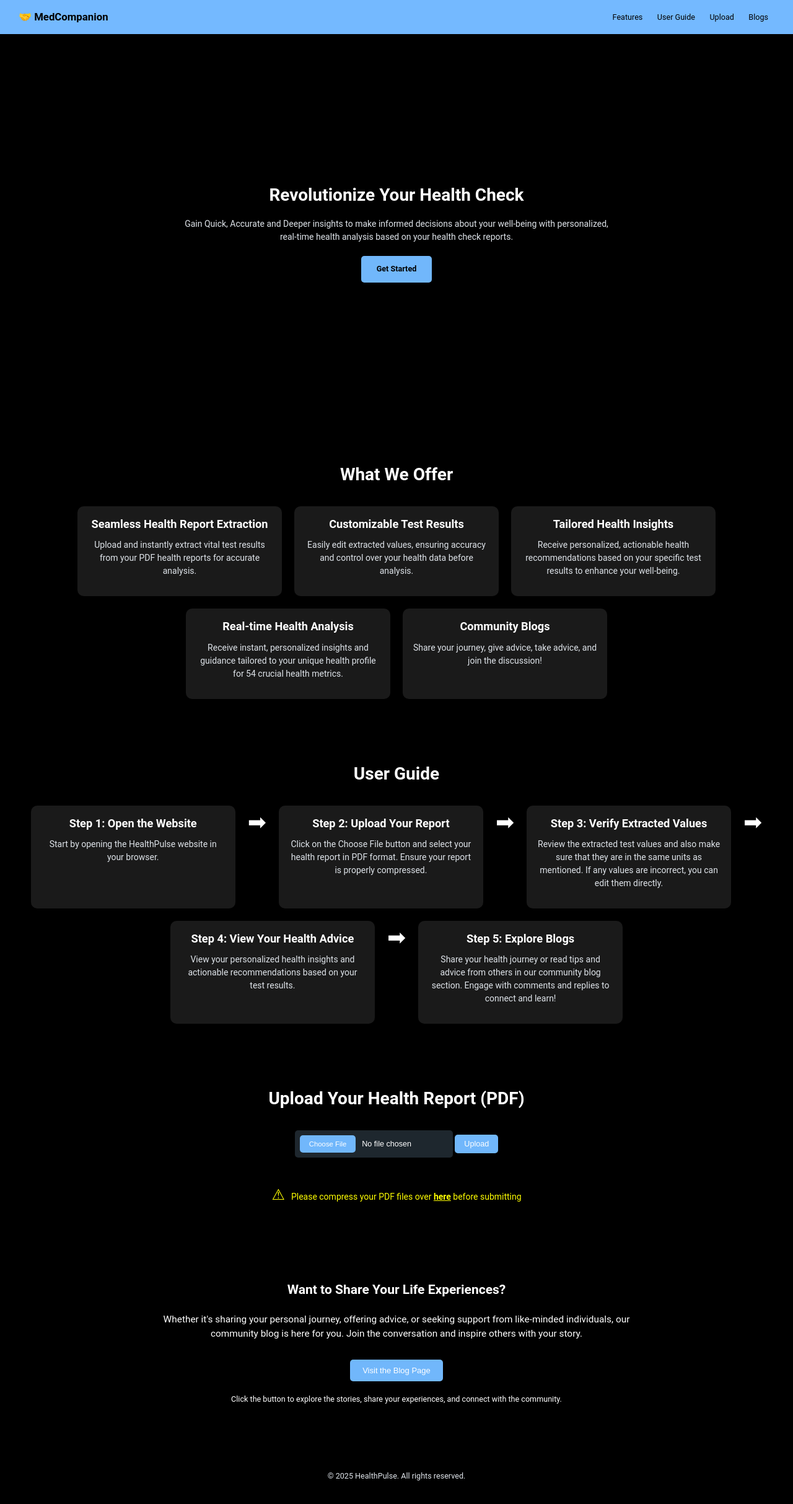
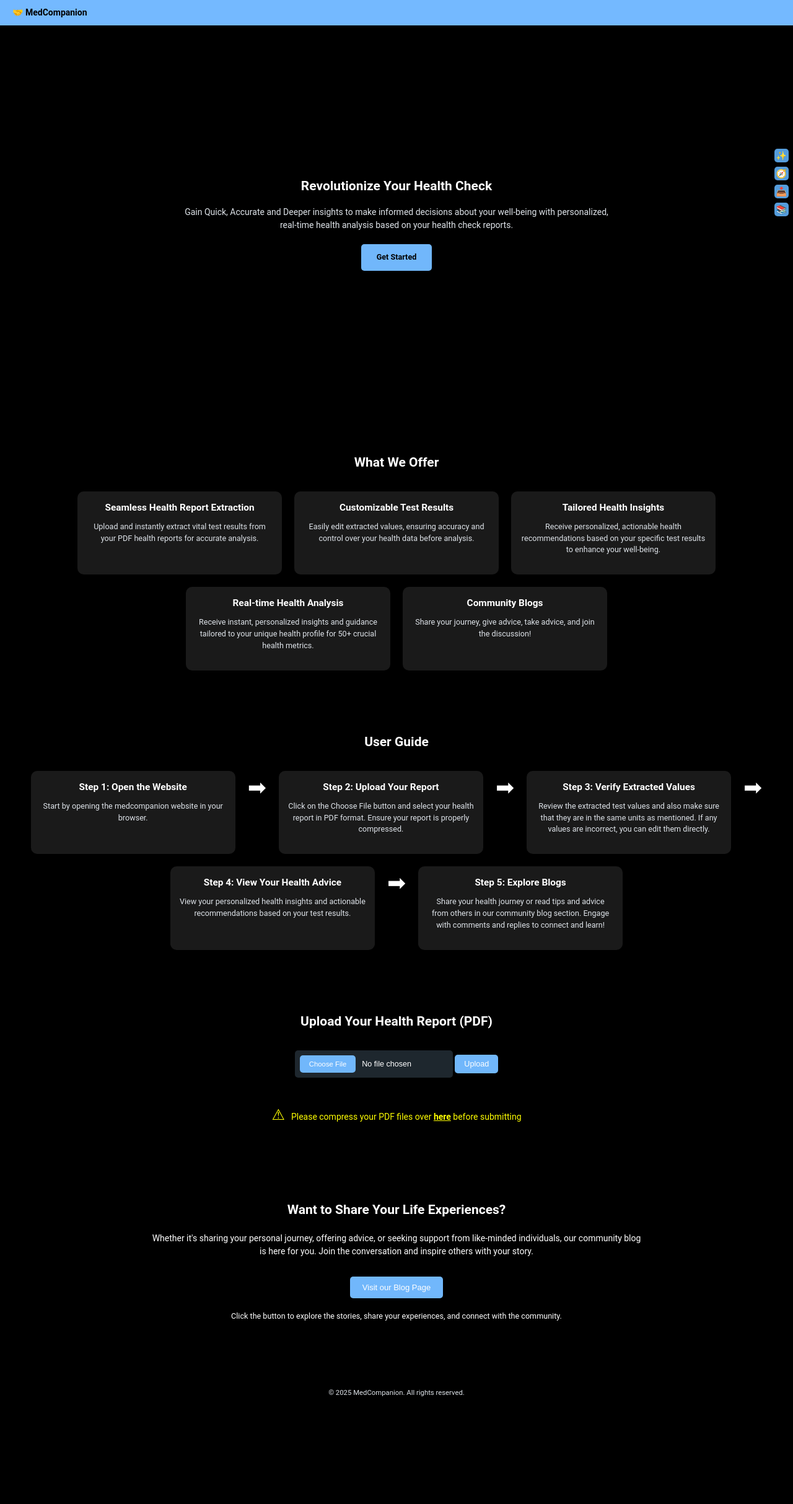
Before and after one commit to eyogesh007/HealthPulse, a Flask app: page / in a window 1280 px wide. Shown: the whole page at 62% size. After the commit the page ends 2253 px from the top, so only its background shows below. Run offline with Flask 2, Linux system fonts and the light colour scheme; some libraries are stand-ins or nearby versions.

Commit message:
Updated UI in all pages

```diff
--- a/templates/index.html
+++ b/templates/index.html
@@ -25,7 +25,7 @@
 
         p {
             margin: 0 0 15px;
-            font-size: 1em;
+            font-size: 0.9em;
             color: #dfe4ea;
         }
 
@@ -33,7 +33,7 @@
             display: flex;
             justify-content: space-between;
             align-items: center;
-            padding: 15px 30px;
+            padding: 10px 20px;
             background-color: #74b9ff;
             box-shadow: 0 2px 6px rgba(0, 0, 0, 0.2);
             position: sticky;
@@ -42,7 +42,7 @@
         }
 
         .logo {
-            font-size: 1.2em;
+            font-size: 1em;
             font-weight: bold;
             color: black;
         }
@@ -75,7 +75,7 @@
         }
 
         .hero h1 {
-            font-size: 2em;
+            font-size: 1.5em;
             margin-bottom: 15px;
         }
 
@@ -106,7 +106,7 @@
         }
 
         .features h2 {
-            font-size: 2em;
+            font-size: 1.5em;
             margin-bottom: 30px;
             color: #ffffff;
         }
@@ -134,7 +134,7 @@
         }
 
         .feature-card h3 {
-            font-size: 1.3em;
+            font-size: 1.1em;
             margin-bottom: 10px;
             color: #ffffff;
         }
@@ -146,7 +146,7 @@
         }
 
         .upload h2 {
-            font-size: 2em;
+            font-size: 1.5em;
             margin-bottom: 30px;
             color: #ffffff;
         }
@@ -358,24 +358,48 @@
     }
 }
 
+.sticky-buttons {
+  position: fixed;
+  top: 30%;
+  right: 7px;
+  display: flex;
+  flex-direction: column;
+  gap: 7px;
+  z-index: 1000;
+}
+
+.sticky-buttons button {
+  padding: 3px 3px;
+  background-color: #559DDC;
+  color: white;
+  border: none;
+  border-radius: 5px;
+  cursor: pointer;
+  font-family: 'Arial', sans-serif;
+  font-size: 14px;
+  transition: all 0.3s ease;
+}
+
+.sticky-buttons button:hover {
+  background-color: #0056b3;
+  transform: scale(1.1);
+}
+
+
 
     </style>
 </head>
 <body>
     <header class="header">
         <div class="logo">🤝 MedCompanion</div>
-        <button class="menu-btn" onclick="toggleMenu()">
-            <span></span>
-            <span></span>
-            <span></span>
-        </button>
-        <nav class="nav" id="nav">
-            <a href="#features">Features</a>
-            <a href="#how-to-use">User Guide</a>
-            <a href="#upload">Upload</a>
-            <a href="#community-section">Blogs</a>
-        </nav>
+
     </header>
+    <div class="sticky-buttons">
+        <button onclick="scrollToSection('features')">✨</button>
+        <button onclick="scrollToSection('how-to-use')">🧭</button>
+        <button onclick="scrollToSection('upload')">📥</button>
+        <button onclick="scrollToSection('community-section')">📚</button>
+      </div>
 
     <section class="hero">
         <div class="hero-content">
@@ -402,7 +426,7 @@
             </div>
             <div class="feature-card">
                 <h3>Real-time Health Analysis</h3>
-                <p>Receive instant, personalized insights and guidance tailored to your unique health profile for 54 crucial health metrics.</p>
+                <p>Receive instant, personalized insights and guidance tailored to your unique health profile for 50+ crucial health metrics.</p>
             </div>
             <div class="feature-card">
                 <h3>Community Blogs</h3>
@@ -416,7 +440,7 @@
         <div class="feature-list">
             <div class="feature-card">
                 <h3>Step 1: Open the Website</h3>
-                <p>Start by opening the HealthPulse website in your browser.</p>
+                <p>Start by opening the medcompanion website in your browser.</p>
             </div>
              <!-- Arrow -->
              <div class="arrow"></div>
@@ -451,7 +475,7 @@
     <section id="upload" class="upload">
         <h2>Upload Your Health Report (PDF)</h2>
         <div class="container">
-            <form id="uploadForm" action="/uploads" method="POST" enctype="multipart/form-data">
+            <form id="uploadForm" action="http://127.0.0.1:5000/uploads" method="POST" enctype="multipart/form-data">
                 <input type="file" id="pdf_file" name="pdf_file" accept="application/pdf" required>
                 <button type="submit">Upload</button>
             </form><br>
@@ -468,13 +492,13 @@
 
     <section id="community-section" style="text-align: center; padding: 50px; background-color: black; border-radius: 10px; margin: 20px auto; max-width: 800px; box-shadow: 0 4px 8px rgba(0, 0, 0, 0.1);">
         <h2 style="color: white; font-size: 1.5em; margin-bottom: 20px;">Want to Share Your Life Experiences?</h2>
-        <p style="color: white; font-size: 1.1em; margin-bottom: 30px;">
+        <p style="color: white; font-size: 1em; margin-bottom: 30px;">
             Whether it's sharing your personal journey, offering advice, or seeking support from like-minded individuals,
             our community blog is here for you. Join the conversation and inspire others with your story.
         </p>
         <a href="/blogspage" target="_blank" style="text-decoration: none;">
             <button style="background-color: #71B7FB; color: white; padding: 10px 20px; font-size: 13px; border: none; border-radius: 5px; cursor: pointer; box-shadow: 0 4px 6px rgba(0, 0, 0, 0.1);">
-                Visit the Blog Page
+                Visit our Blog Page
             </button>
         </a>
         <p style="color: white; font-size: 0.9em; margin-top: 20px;">
@@ -484,7 +508,7 @@
 
 
     <footer class="footer">
-        <p>&copy; 2025 HealthPulse. All rights reserved.  </footer>
+        <p>&copy; 2025 MedCompanion. All rights reserved.  </footer>
 
     <script>
         function toggleMenu() {
@@ -525,6 +549,13 @@
     errorMessage.style.display = "none";
 });
 
+function scrollToSection(id) {
+      const element = document.getElementById(id);
+      if (element) {
+        element.scrollIntoView({ behavior: "smooth" });
+      }
+    }
+
     </script>
 </body>
 </html>
```
Also changed, not shown: templates/blog.html (+37 -17 lines), templates/results.html (+44 -24 lines), templates/userblog.html (+23 -2 lines).
